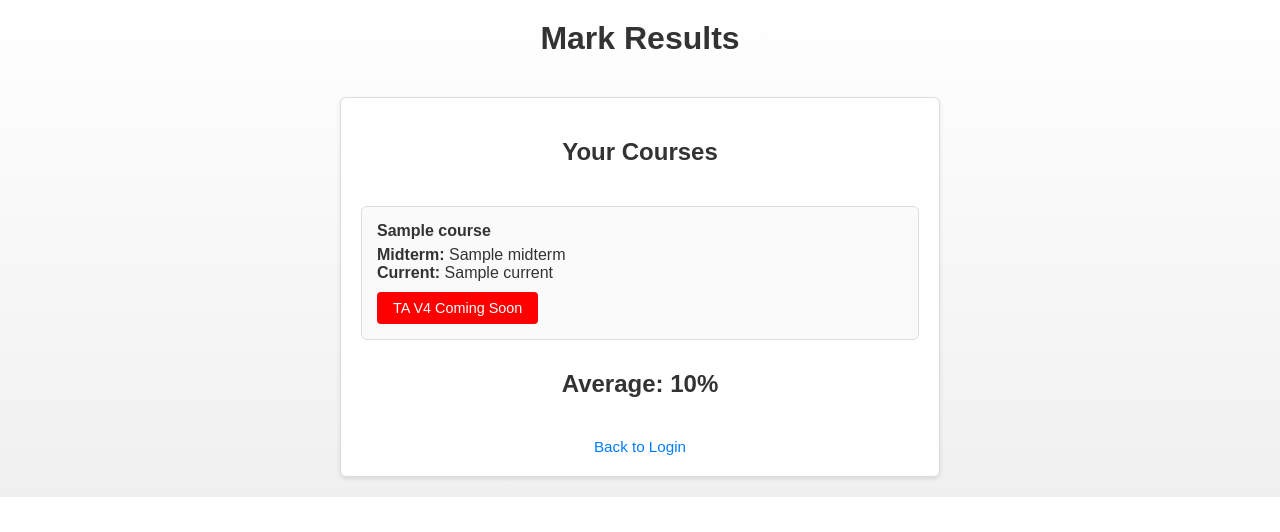
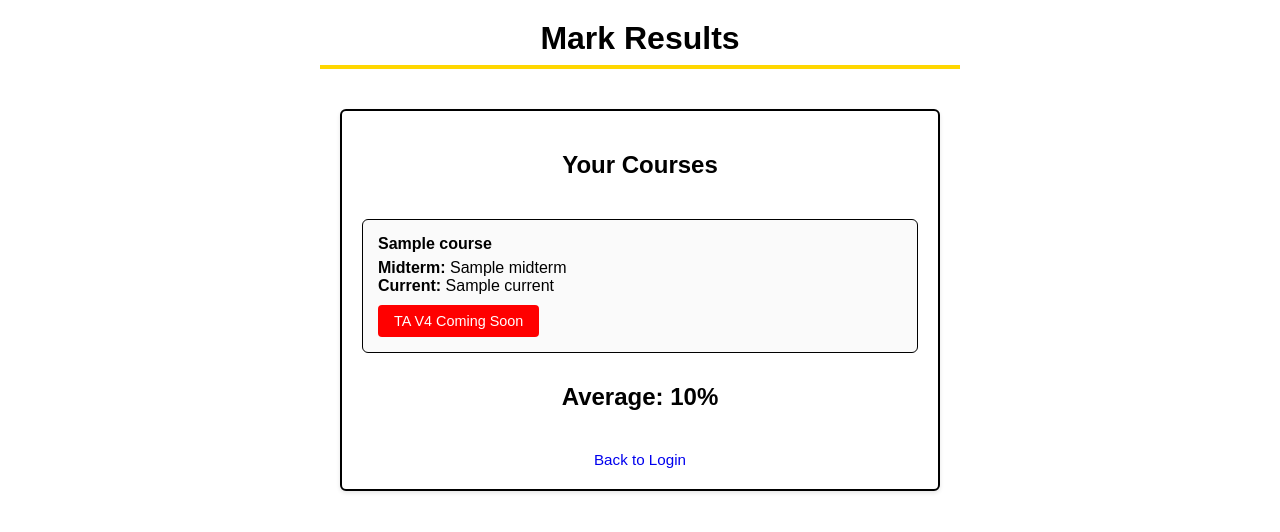
Before and after one commit to KaiStephens/TeachAssistScraper, a Flask app: template templates/resultNoAI.html in a window 1280 px wide. Shown: the top 532 px of the page. Run offline with Flask 2, Linux system fonts and the light colour scheme; the template is opened without the code that fills it: most values are stand-ins (such as "Sample title", 1, 10 or a date in 2020).

Commit message:
Update resultNoAI.html

```diff
--- a/templates/resultNoAI.html
+++ b/templates/resultNoAI.html
@@ -2,30 +2,40 @@
 <html lang="en">
 <head>
   <meta charset="UTF-8">
-    <!-- Responsive viewport tag -->
   <meta name="viewport" content="width=device-width, initial-scale=1.0">
   <title>Marks Result</title>
   <style>
-        /* Reset margins, paddings, and ensure no horizontal overflow */
+    /* Reset margins, paddings */
     html, body {
       margin: 0;
       padding: 0;
       overflow-x: hidden;
       font-family: Arial, sans-serif;
-            background: linear-gradient(to bottom, #ffffff, #f0f0f0);
-            color: #333;
+      background: #fff;
+      color: #000;
     }
 
-        /* Centered headings styling */
+    /*  Headings styling */
     h1, h2 {
       text-align: center;
       margin: 0;
       padding: 20px 0;
     }
+    h1 {
+      position: relative;
+    }
+    h1::after {
+      content: '';
+      display: block;
+      width: 50%;
+      height: 4px;
+      background-color: #FFD700;
+      margin: 8px auto 0;
+    }
 
     /* Styling for error messages */
     .error {
-            color: #333;
+      color: #000;
       text-align: center;
     }
 
@@ -38,10 +48,10 @@
       box-sizing: border-box;
     }
 
-        /* Fluid content section */
+    /* Fluid content section  */
     .content-section {
       background-color: #fff;
-            border: 1px solid #ddd;
+      border: 2px solid #000;
       border-radius: 6px;
       padding: 20px;
       box-shadow: 0 2px 4px rgba(0,0,0,0.1);
@@ -78,7 +88,7 @@
       background: #fafafa;
       margin: 10px 0;
       padding: 15px;
-            border: 1px solid #ddd;
+      border: 1px solid #000;
       border-radius: 6px;
       box-sizing: border-box;
     }
@@ -96,19 +106,20 @@
 
     /* Styling for advanced report button */
     .adv-button {
-            background-color: #28a745;
-            color: #fff;
+      background-color: #FFD700;
+      color: #000;
       border: none;
       border-radius: 4px;
       cursor: pointer;
       padding: 8px 16px;
       font-size: 0.9em;
+      transition: background-color 0.3s;
     }
     .adv-button:hover {
-            background-color: #218838;
+      background-color: #b8860b;
     }
 
-        /* Styling for disabled advanced report button */
+    /* Styling for disabled advanced report button remains red */
     .adv-button-disabled {
       background-color: red;
       color: #fff;
@@ -125,7 +136,7 @@
       margin-top: 20px;
     }
     .back-link a {
-            color: #007BFF;
+      color: #0000EE;
       text-decoration: none;
       font-size: 0.95em;
     }
```
Lines whose indentation alone changed are shown as unchanged.
